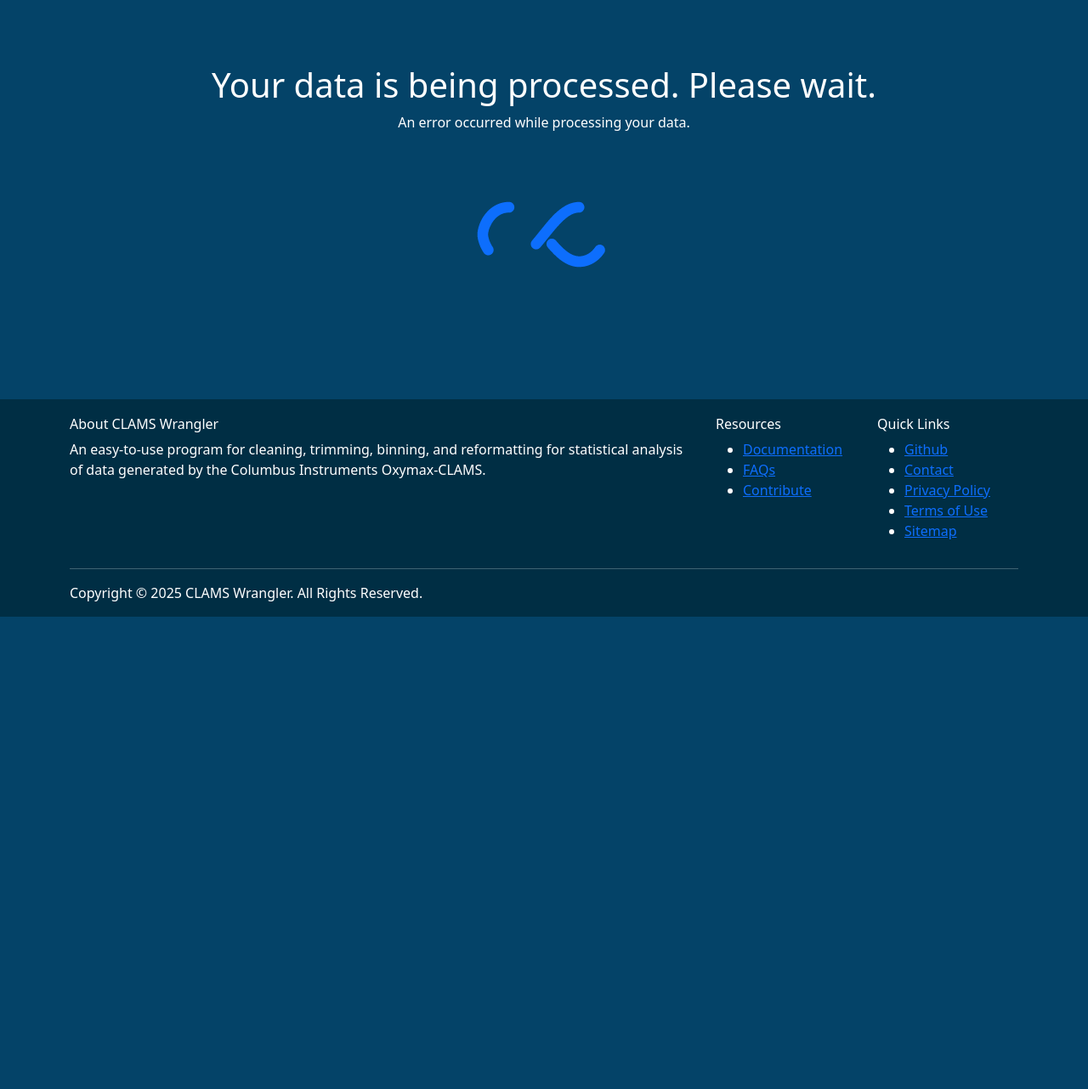
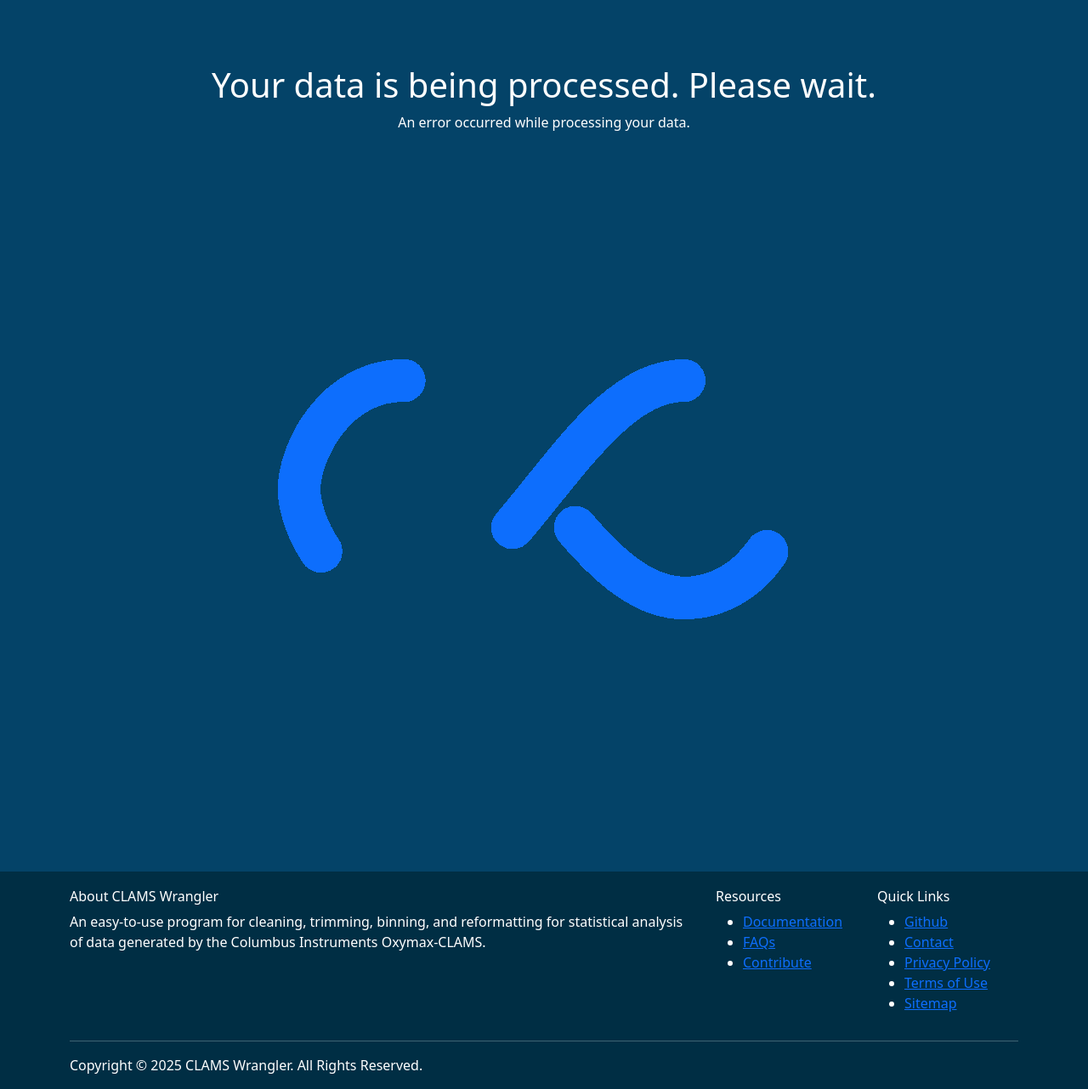
Before and after one commit to PistilliLab/CLAMSwrangler-web, a Django app: template templates/processing.html in a window 1280 px wide. Shown: the part 74-1356 px from the top of the page at 85% size. Before the commit the page ends 800 px from the top, so only its background shows below. Run offline with Django 5.2, Linux system fonts and the light colour scheme; the template is opened without the code that fills it, so the values that code supplies are empty; parts of the project's set-up code (start-up, migrations or seed data) failed here and were passed over; some libraries are stand-ins or nearby versions.

Commit message:
Just changed processing animation size to 800 px.

```diff
--- a/templates/processing.html
+++ b/templates/processing.html
@@ -13,7 +13,7 @@
     }
     /* Style the loading gif */
     .loading-gif {
-        width: 200px; /* Adjust size as needed */
+        width: 800px; /* Adjust size as needed */
         display: block;
         margin: 20px auto;
     }
```
